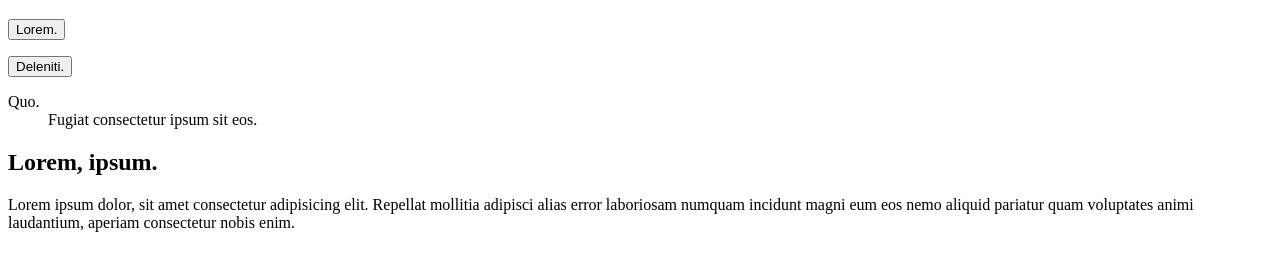
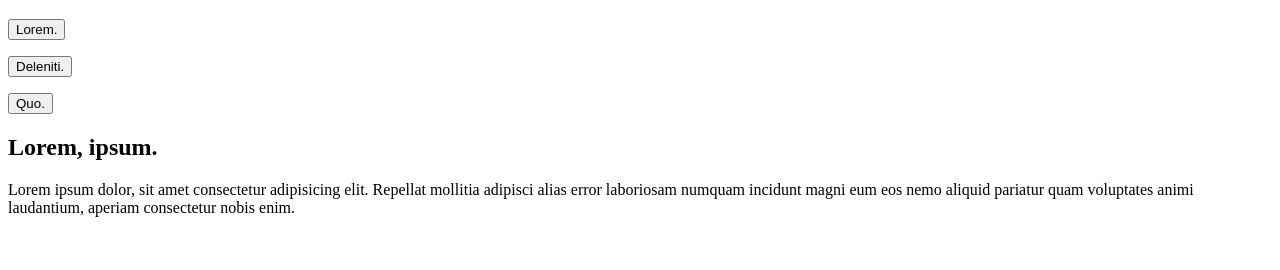
Before and after one commit to MMI-SAE-105/2022-r113-tp2-menu-alpinejs-Emilbou, a website: page index.html in a window 1280 px wide. Shown: the part 90-360 px from the top of the page. Drawn offline with nearby package versions, Linux system fonts and the light colour scheme.

Commit message:
troisième

```diff
--- a/index.html
+++ b/index.html
@@ -61,9 +61,11 @@
       <dd x-show="deuxième">Consequatur laboriosam eveniet repellat obcaecati.</dd>
     </dl>
 
-    <dl>
-      <dt>Quo.</dt>
-      <dd>Fugiat consectetur ipsum sit eos.</dd>
+    <dl x-data="{troisième: false}">
+      <button>
+        <dt @click="troisième=! troisième">Quo.</dt>
+      </button>
+      <dd x-show="troisième">Fugiat consectetur ipsum sit eos.</dd>
     </dl>
   </Accordeon>
   <!-- h2>lorem2^p>lorem -->
```
